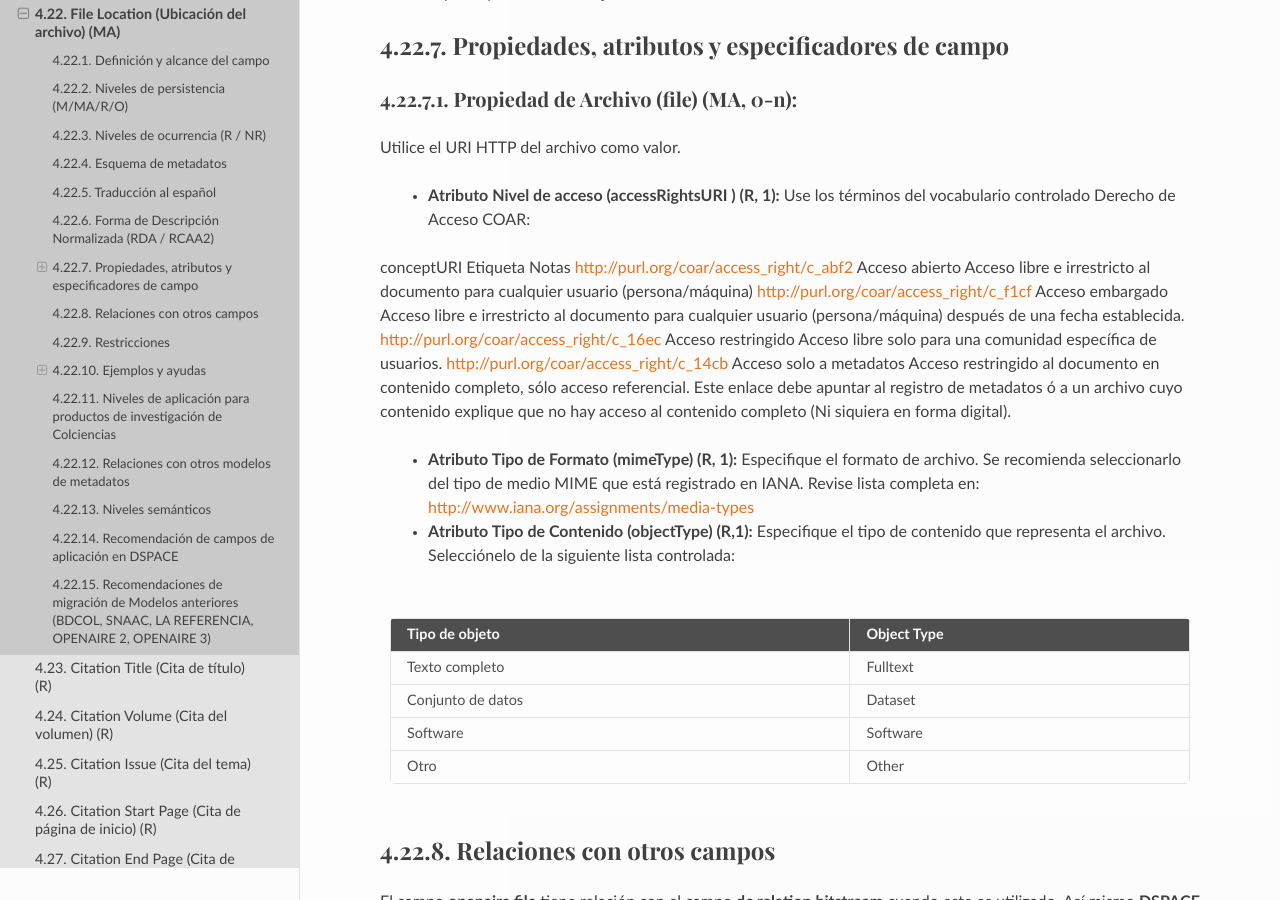
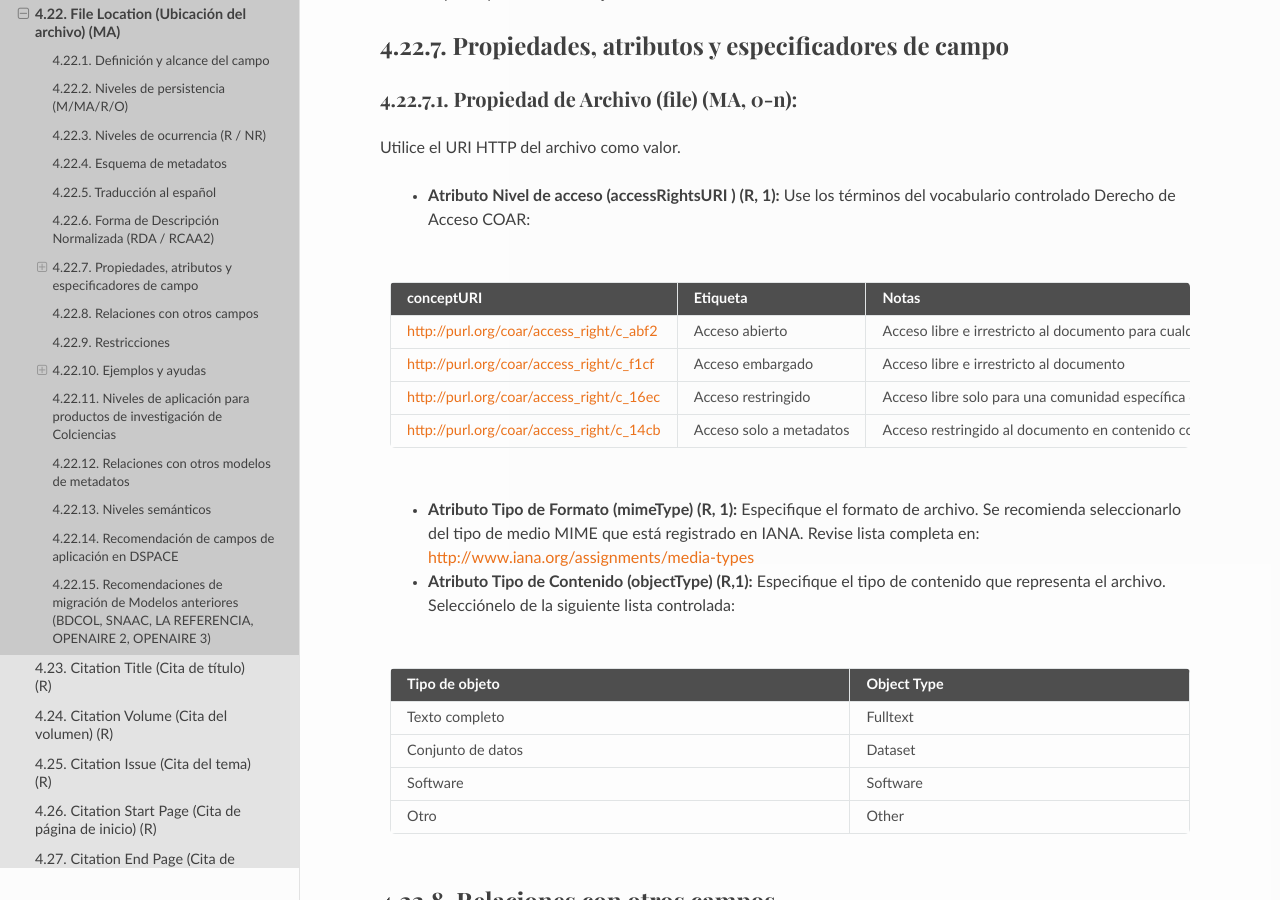
Before and after one commit to rcic/openaire4, a Sphinx documentation site: the page built from docs/field_filelocation.rst, in a window 1280 px wide and 900 px high, scrolled down 961 px. Built offline with Sphinx 7.4.7 and the Read the Docs theme 2.0.0, drawn with Linux system fonts in a browser that asks for light colours; some web fonts are replaced; a script that is not in the unit is left out.

Commit message:
correcion tabla

```diff
--- a/docs/field_filelocation.rst
+++ b/docs/field_filelocation.rst
@@ -47,11 +47,17 @@ Utilice el URI HTTP del archivo como valor.
 
 	- **Atributo Nivel de acceso (accessRightsURI )  (R, 1):** Use los términos del vocabulario controlado Derecho de Acceso COAR:
 
-conceptURI  Etiqueta  Notas
-http://purl.org/coar/access_right/c_abf2  Acceso abierto  Acceso libre e irrestricto al documento para cualquier usuario (persona/máquina)
-http://purl.org/coar/access_right/c_f1cf  Acceso embargado  Acceso libre e irrestricto al documento  para cualquier usuario (persona/máquina) después de una fecha establecida.
-http://purl.org/coar/access_right/c_16ec  Acceso restringido  Acceso libre solo para una comunidad específica de usuarios.
-http://purl.org/coar/access_right/c_14cb  Acceso solo a metadatos  Acceso restringido al documento en contenido completo, sólo acceso referencial. Este enlace debe apuntar al registro de metadatos ó a un archivo cuyo contenido explique que no hay acceso al contenido completo (Ni siquiera en forma digital).
++------------------------------------------+-------------------------+--------------------------------------------------------------------------------------------------------------------------------------------------------------------------------------------------------------------------------------------------+----------------------------------------------------------------------------+
+| conceptURI                               | Etiqueta                | Notas                                                                                                                                                                                                                                            |                                                                            |
++==========================================+=========================+==================================================================================================================================================================================================================================================+============================================================================+
+| http://purl.org/coar/access_right/c_abf2 | Acceso abierto          | Acceso libre e irrestricto al documento para cualquier usuario (persona/máquina)                                                                                                                                                                 |                                                                            |
++------------------------------------------+-------------------------+--------------------------------------------------------------------------------------------------------------------------------------------------------------------------------------------------------------------------------------------------+----------------------------------------------------------------------------+
+| http://purl.org/coar/access_right/c_f1cf | Acceso embargado        | Acceso libre e irrestricto al documento                                                                                                                                                                                                          | para cualquier usuario (persona/máquina) después de una fecha establecida. |
++------------------------------------------+-------------------------+--------------------------------------------------------------------------------------------------------------------------------------------------------------------------------------------------------------------------------------------------+----------------------------------------------------------------------------+
+| http://purl.org/coar/access_right/c_16ec | Acceso restringido      | Acceso libre solo para una comunidad específica de usuarios.                                                                                                                                                                                     |                                                                            |
++------------------------------------------+-------------------------+--------------------------------------------------------------------------------------------------------------------------------------------------------------------------------------------------------------------------------------------------+----------------------------------------------------------------------------+
+| http://purl.org/coar/access_right/c_14cb | Acceso solo a metadatos | Acceso restringido al documento en contenido completo, sólo acceso referencial. Este enlace debe apuntar al registro de metadatos ó a un archivo cuyo contenido explique que no hay acceso al contenido completo (Ni siquiera en forma digital). |                                                                            |
++------------------------------------------+-------------------------+--------------------------------------------------------------------------------------------------------------------------------------------------------------------------------------------------------------------------------------------------+----------------------------------------------------------------------------+
 
 	- **Atributo Tipo de Formato (mimeType) (R, 1):** Especifique el formato de archivo. Se recomienda seleccionarlo del tipo de medio MIME que está registrado en IANA. Revise lista completa en: http://www.iana.org/assignments/media-types
 
```
